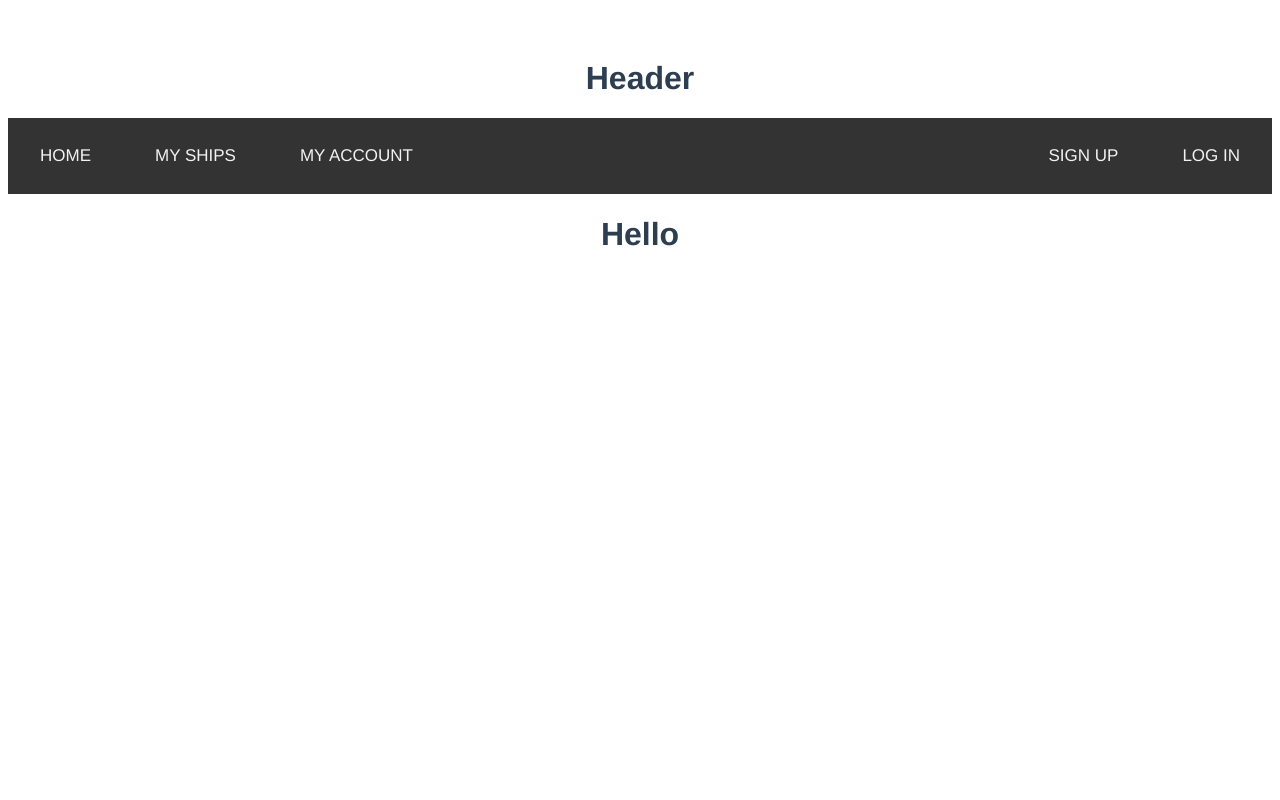
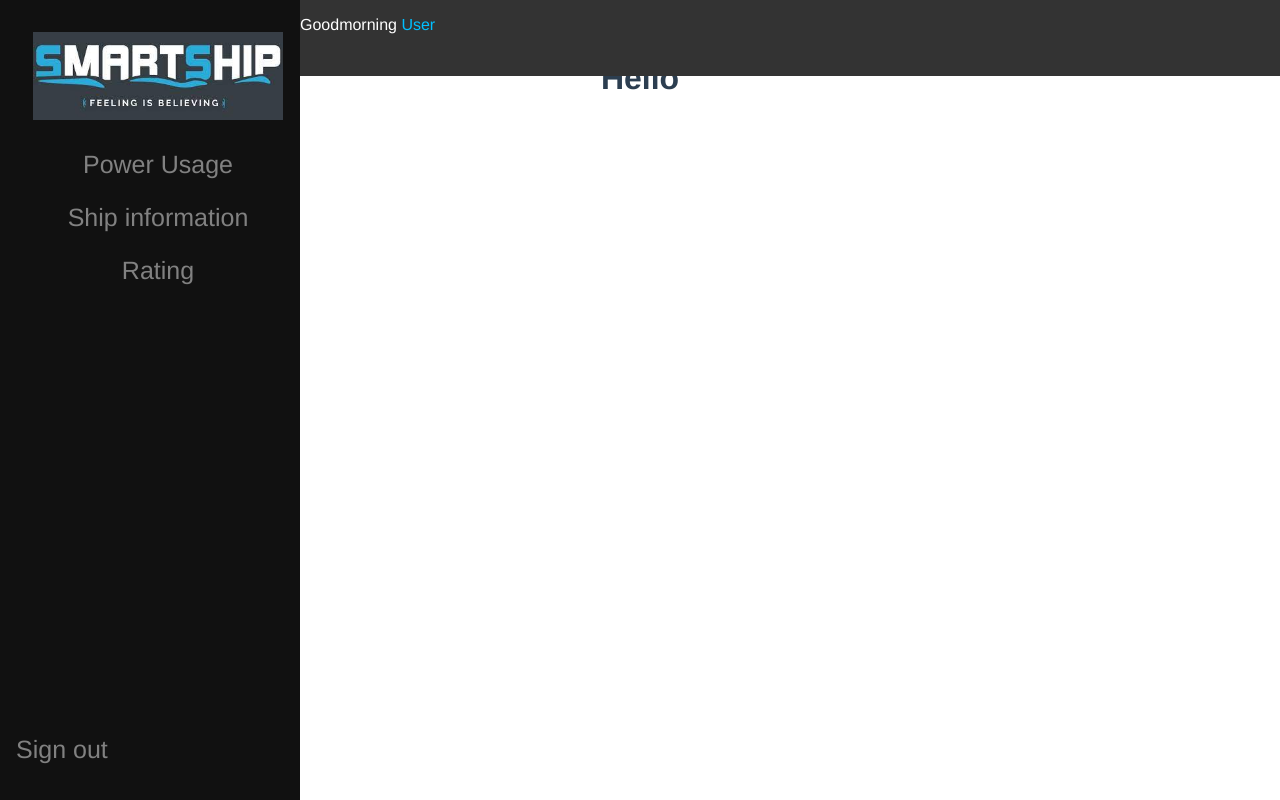
Before and after one commit to Jaden505/SmartShip-Web, a Vue app: page / in a window 1280 px wide. Built offline with nearby package versions, Linux system fonts and the light colour scheme.

Commit message:
Made navbar to sidebar and changed header according to color scheme

```diff
--- a/src/components/Header.vue
+++ b/src/components/Header.vue
@@ -1,13 +1,51 @@
 <template>
-  <h1>Header</h1>
+  <div class="topnav">
+    <p class="greeting">Goodmorning <span class="user-name">User</span></p>
+
+    <div class="rightnav">
+      <a><router-link to="/ships">User info</router-link></a>
+    </div>
+  </div>
 </template>
-
 <script>
 export default {
   name: "HeaderComp"
 }
 </script>
 
+
 <style scoped>
+.topnav {
+  background-color: #333;
+  position: fixed;
+  top: 0;
+  left: 300px;
+  width: 100%;
+}
 
+.topnav a {
+  float: left;
+  color: #f2f2f2;
+  text-align: center;
+  padding: 14px 16px;
+  text-decoration: none;
+  font-size: 17px;
+}
+.rightnav{
+  float: right;
+}
+
+.topnav a:hover {
+  background-color: #ddd;
+  color: black;
+}
+
+.greeting {
+  color: white;
+  float: left;
+}
+
+.user-name {
+  color: deepskyblue;
+}
 </style>
--- a/src/components/NavBar.vue
+++ b/src/components/NavBar.vue
@@ -1,42 +1,49 @@
 <template>
-  <div class="topnav">
-    <a><router-link to="/">HOME</router-link></a>
+  <div class="sidenav">
+    <a><router-link to="/"><img width="250" src="../assets/img/SmartShipLogo.jpeg" /></router-link></a>
+    <a><router-link to="/ships">Power Usage</router-link></a>
+    <a><router-link to="/ships">Ship information</router-link></a>
+    <a><router-link to="/ships">Rating</router-link></a>
 
-    <a><router-link to="/ships">MY SHIPS</router-link></a>
-    <a><router-link to="/account">MY ACCOUNT</router-link></a>
-    <div class="rightnav">
-      <a><router-link to="/sign-up">SIGN UP</router-link></a>
-      <a><router-link to="/login">LOG IN</router-link></a>
+    <div class="bottomnav">
+      <a>Sign out</a>
     </div>
   </div>
 </template>
+
 <script>
 export default {
   name: "NavBar"
 }
 </script>
 
-
 <style scoped>
-.topnav {
-  background-color: #333;
-  overflow: hidden;
+.sidenav {
+  height: 100%;
+  width: 300px;
+  position: fixed;
+  z-index: 1;
+  top: 0;
+  left: 0;
+  background-color: #111;
+  overflow-x: hidden;
+  padding-top: 20px;
 }
 
-.topnav a {
-  float: left;
-  color: #f2f2f2;
-  text-align: center;
-  padding: 14px 16px;
+.sidenav a {
+  padding: 6px 8px 6px 16px;
   text-decoration: none;
-  font-size: 17px;
-}
-.rightnav{
-  float: right;
+  font-size: 25px;
+  color: #818181;
+  display: block;
 }
 
-.topnav a:hover {
-  background-color: #ddd;
-  color: black;
+.sidenav a:hover {
+  color: #f1f1f1;
+}
+.bottomnav {
+  position: absolute;
+  bottom: 50px;
+  text-align: center;
 }
 </style>
```
Also changed, not shown: src/assets/img/SmartShipLogo.jpeg (added).
